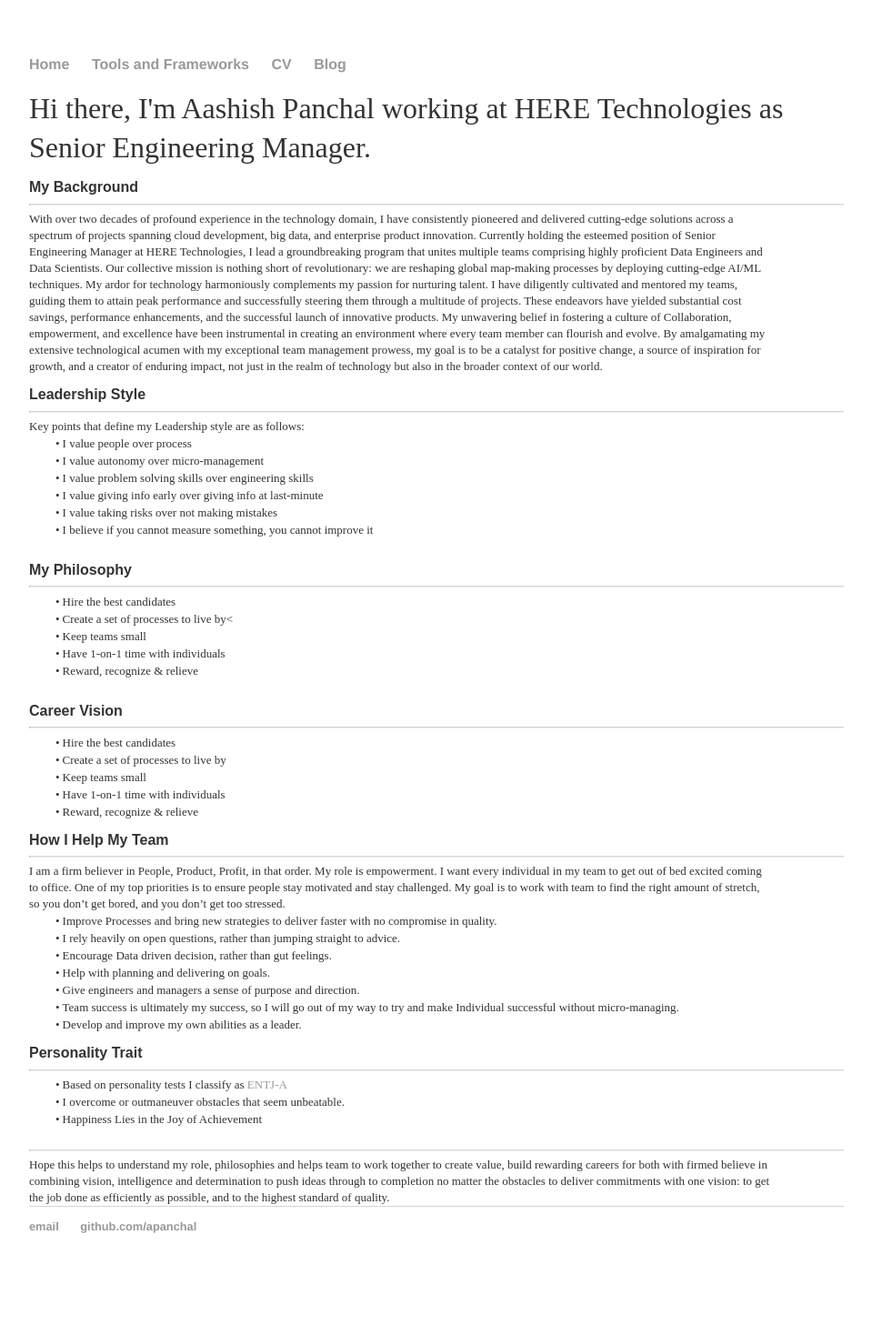
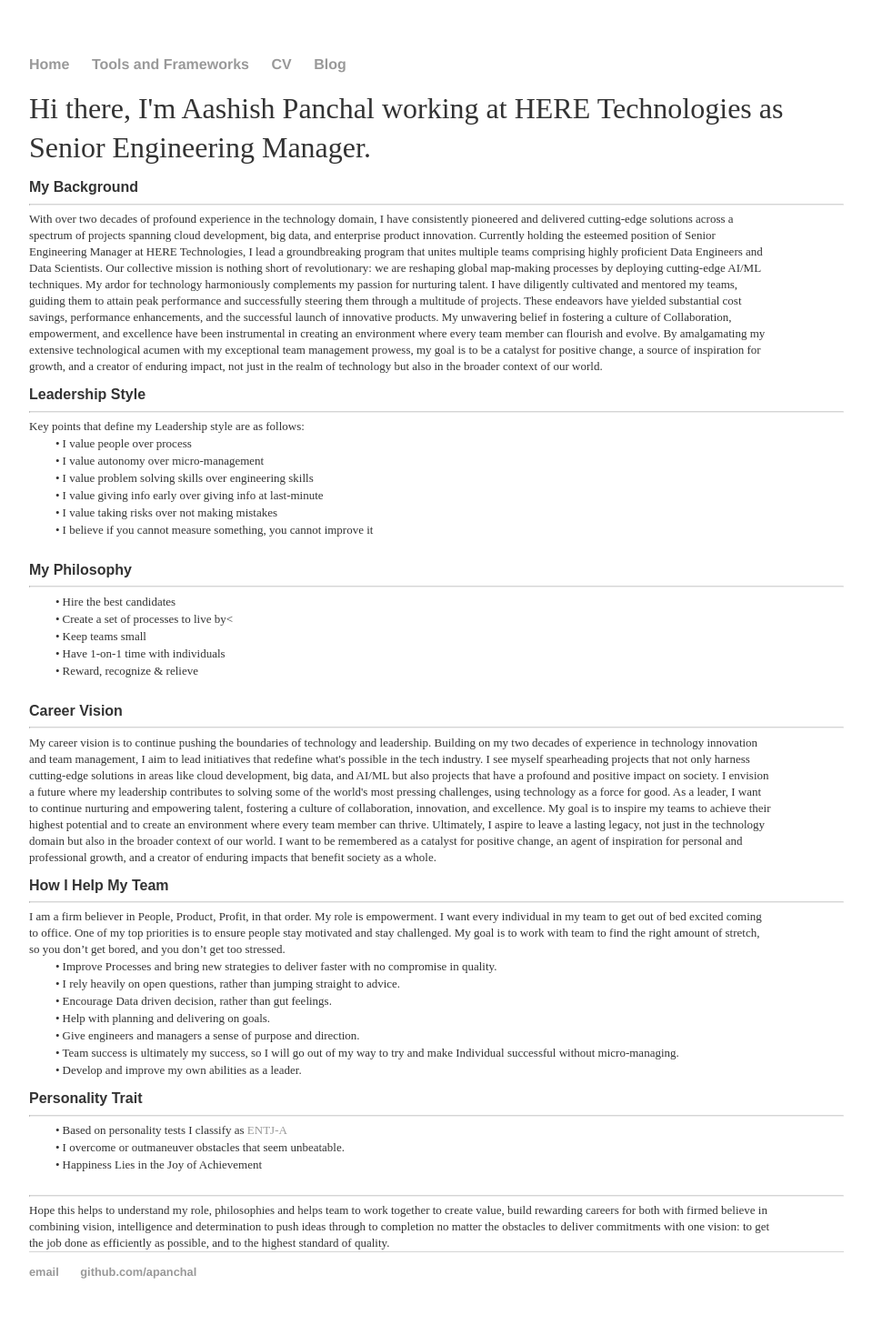
Before and after one commit to apanchal/apanchal.github.io, a Jekyll site: the page built from index.html, in a window 1280 px wide. Shown: the whole page at 91% size, without its empty margins (160-1119 px from the left). Built offline with Jekyll 4.4.1, drawn with Linux system fonts in a browser that asks for light colours; before the commit the page ends 1418 px from its top, so only the background shows below that.

Commit message:
Update index.html

```diff
--- a/index.html
+++ b/index.html
@@ -49,11 +49,20 @@
 		<div>
 			<p class="p8 ft13">Career Vision</p>
 			<hr class="new1">
-			<p class="p20 ft1"><span class="ft1">•</span><span class="ft7">Hire the best candidates</span></p>
-			<p class="p20 ft1"><span class="ft1">•</span><span class="ft7">Create a set of processes to live by</span></p>
-			<p class="p20 ft1"><span class="ft1">•</span><span class="ft7">Keep teams small</span></p>
-			<p class="p20 ft1"><span class="ft1">•</span><span class="ft7">Have 1-on-1 time with individuals</span></p>
-			<p class="p20 ft1"><span class="ft1">•</span><span class="ft7">Reward, recognize & relieve</span></p>
+			<p class="p5 ft1">
+			My career vision is to continue pushing the boundaries of technology and leadership. Building on my two decades of experience in technology innovation
+			and team management, I aim to lead initiatives that redefine what's possible in the tech industry.
+
+			I see myself spearheading projects that not only harness cutting-edge solutions in areas like cloud development, big data, and AI/ML but also projects that
+			have a profound and positive impact on society. I envision a future where my leadership contributes to solving some of the world's most pressing challenges,
+			using technology as a force for good.
+
+			As a leader, I want to continue nurturing and empowering talent, fostering a culture of collaboration, innovation, and excellence. My goal is to inspire
+			my teams to achieve their highest potential and to create an environment where every team member can thrive.
+
+			Ultimately, I aspire to leave a lasting legacy, not just in the technology domain but also in the broader context of our world. I want to be remembered as a
+			catalyst for positive change, an agent of inspiration for personal and professional growth, and a creator of enduring impacts that benefit society as a whole.
+			<p class="p5 ft1">
 		</div>
 		<div>
 			<p class="p8 ft13">How I Help My Team</p>
```
